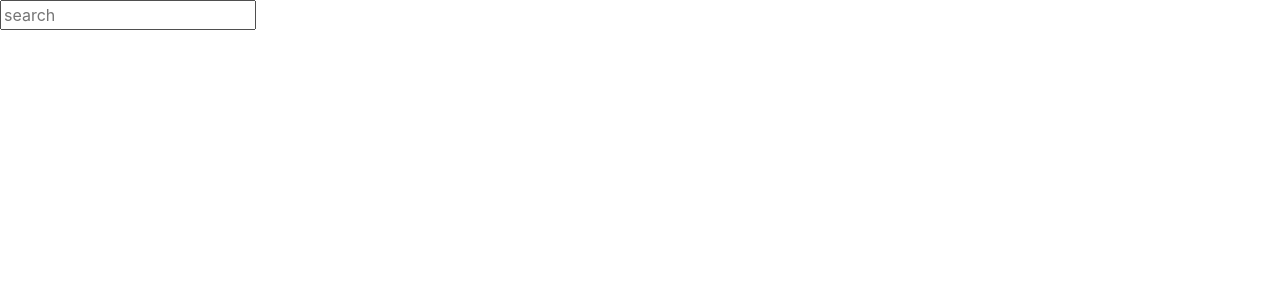
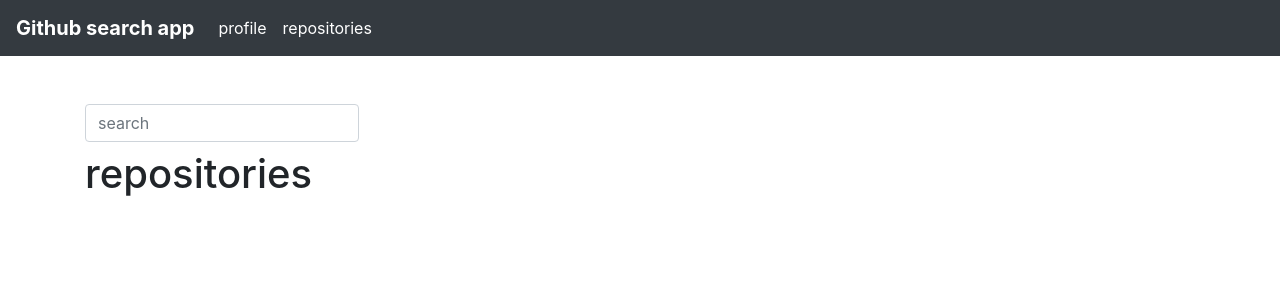
Before and after one commit to amandinek/gitsearch, an Angular app: page /repository in a window 1280 px wide. Before the commit this address led to /. Shown: the top 300 px of the page. Built offline with nearby package versions, Linux system fonts and the light colour scheme; no server answers.

Commit message:
add nav bars

```diff
--- a/src/app/app-routing.module.ts
+++ b/src/app/app-routing.module.ts
@@ -1,8 +1,13 @@
 import { NgModule } from '@angular/core';
 import { Routes, RouterModule } from '@angular/router';
+import { RepositoryComponent } from './repository/repository.component';
+import { ProfileComponent } from './profile/profile.component';
 
 
-const routes: Routes = [];
+const routes: Routes = [
+    { path: 'profile', component: ProfileComponent},
+    { path: 'repository', component: RepositoryComponent},
+];
 
 @NgModule({
   imports: [RouterModule.forRoot(routes)],
--- a/src/app/app.component.html
+++ b/src/app/app.component.html
@@ -1,5 +1,6 @@
 <!--The content below is only a placeholder and can be replaced.-->
 
-
+<app-navbar></app-navbar>
 <router-outlet></router-outlet>
-<app-profile></app-profile>
+<!-- <app-profile></app-profile>
+<router-outlet></router-outlet> -->
--- a/src/app/app.module.ts
+++ b/src/app/app.module.ts
@@ -7,6 +7,7 @@ import { AppRoutingModule } from './app-routing.module';
 import { AppComponent } from './app.component';
 import { ProfileComponent } from './profile/profile.component';
 import { RepositoryComponent } from './repository/repository.component';
+import { NavbarComponent } from './navbar/navbar.component';
 
 // import { RepositoryComponent } from './repository/repository.component';
 
@@ -16,6 +17,7 @@ import { RepositoryComponent } from './repository/repository.component';
     AppComponent,
     ProfileComponent,
     RepositoryComponent,
+    NavbarComponent,
 
     // RepositoryComponent
   ],
--- /dev/null
+++ b/src/app/navbar/navbar.component.html
@@ -0,0 +1,12 @@
+<nav class="navbar navbar-expand-lg navbar-dark bg-dark">
+    <a class="navbar-brand" routerLink="./profile"><b>Github search app</b></a>
+    <button class="navbar-toggler" type="button" data-toggle="collapse" data-target="#navbarNavAltMarkup" aria-controls="navbarNavAltMarkup" aria-expanded="false" aria-label="Toggle navigation">
+      <span class="navbar-toggler-icon"></span>
+    </button>
+    <div class="collapse navbar-collapse" id="navbarNavAltMarkup">
+      <div class="navbar-nav">
+        <a class="nav-item nav-link active" routerLink="profile" routerLinkActive='active'>profile<span class="sr-only">(current)</span></a>
+        <a class="nav-item nav-link" routerLink="/repository" routerLinkActive='active'>repositories</a>
+      </div>
+    </div>
+  </nav>
--- /dev/null
+++ b/src/app/navbar/navbar.component.ts
@@ -0,0 +1,15 @@
+import { Component, OnInit } from '@angular/core';
+
+@Component({
+  selector: 'app-navbar',
+  templateUrl: './navbar.component.html',
+  styleUrls: ['./navbar.component.css']
+})
+export class NavbarComponent implements OnInit {
+
+  constructor() { }
+
+  ngOnInit() {
+  }
+
+}
--- a/src/app/profile/profile.component.html
+++ b/src/app/profile/profile.component.html
@@ -1,4 +1,4 @@
-<div>
+<div class="container">
     <form action="">
         <label>
             <input type="text" placeholder="search"[(ngModel)]="username" name="username" (keyup.enter)="profileUser()">
@@ -19,9 +19,4 @@
         <li *ngIf="profile.hireable">available for hire {{profile.hireable}}</li>
         <button><a href="{{profile.html_url}}" target="_blank">git prof</a></button>
     </ul>
-    <h1>repositories</h1>
-    <div *ngFor ="let reposit of reposits" >
-        <p><a href="{{reposit.html_url}}" target="_blanck">{{reposit.name}} </a></p>
-    </div>
 </div>
-<!-- <app-repository></app-repository> -->
--- a/src/app/profile/profile.component.ts
+++ b/src/app/profile/profile.component.ts
@@ -16,7 +16,14 @@ export class ProfileComponent implements OnInit {
 
 
 constructor(private search:SearchService) {
-
+  this.search.getPersonalInfo().subscribe(data=>{
+    console.log(data)
+    this.profile=data;
+  });
+  this.search.getProfileRepos().subscribe(repo=>{
+    console.log(repo);
+    this.reposits=repo;
+  })
  }
  profileUser(){
    this.search.upDateUser(this.username);
--- a/src/app/repository/repository.component.html
+++ b/src/app/repository/repository.component.html
@@ -1 +1,39 @@
-<p>repository works!</p>
+<div class="container">
+    <br>
+    <br>
+    <form class="form">
+        <label>
+            <input class="form-control" type="text" placeholder="search"[(ngModel)]="username" name="username" (keyup.enter)="profileUser()">
+        </label>
+
+    </form>
+
+<h1>repositories</h1>
+<div  class="card"    *ngIf="profile">
+    <div class="card-header">
+        <h4 align="center" *ngIf="profile.name">{{profile.name}} </h4>
+        <small align="center" >{{profile.login}}</small>
+    </div>
+    <div class="card-body">
+        <div class="row" *ngFor ="let reposit of reposits , let i=index">
+            <div class="col-md-4">
+               <p>{{reposits[i].name}}</p>
+            </div>
+            <div class="col-md-4">
+                <a href="{{reposits[i].html_url}}" target="_blanck"><button class="btn-inline btn-outline-info">view repo</button></a>
+            </div>
+            <div class="col-md-4">
+                <p>{{reposits[i].pushed_at| date:short:timezone}}</p>
+            </div>
+
+        </div>
+    </div>
+
+
+</div>
+<!-- <div *ngFor ="let reposit of reposits , let i=index">
+    <p><a href="{{reposits[i].html_url}}" target="_blanck">{{reposits[i].name}} </a></p>
+</div> -->
+</div>
+
+<!-- {{repos[i].pushed_at| date:short:timezone}} -->
--- a/src/app/repository/repository.component.ts
+++ b/src/app/repository/repository.component.ts
@@ -1,4 +1,5 @@
 import { Component, OnInit } from '@angular/core';
+import { SearchService } from '../search-service/search.service';
 
 @Component({
   selector: 'app-repository',
@@ -6,8 +7,34 @@ import { Component, OnInit } from '@angular/core';
   styleUrls: ['./repository.component.css']
 })
 export class RepositoryComponent implements OnInit {
+  profile:any;
+  reposits:any;
+  username: string;
 
-  constructor() { }
+
+constructor(private search:SearchService) {
+  this.search.getPersonalInfo().subscribe(data=>{
+    console.log(data)
+    this.profile=data;
+  });
+  this.search.getProfileRepos().subscribe(repo=>{
+    console.log(repo);
+    this.reposits=repo;
+  })
+ }
+ profileUser(){
+   this.search.upDateUser(this.username);
+   this.search.getPersonalInfo().subscribe(data=>{
+    console.log(data)
+    this.profile=data;
+  });
+  this.search.getProfileRepos().subscribe(repo=>{
+    console.log(repo);
+    this.reposits=repo;
+  })
+ }
+
+
 
   ngOnInit() {
   }
```
Also changed, not shown: src/app/navbar/navbar.component.css (added), 1 other file (tests, documents, lock files or other folders).
